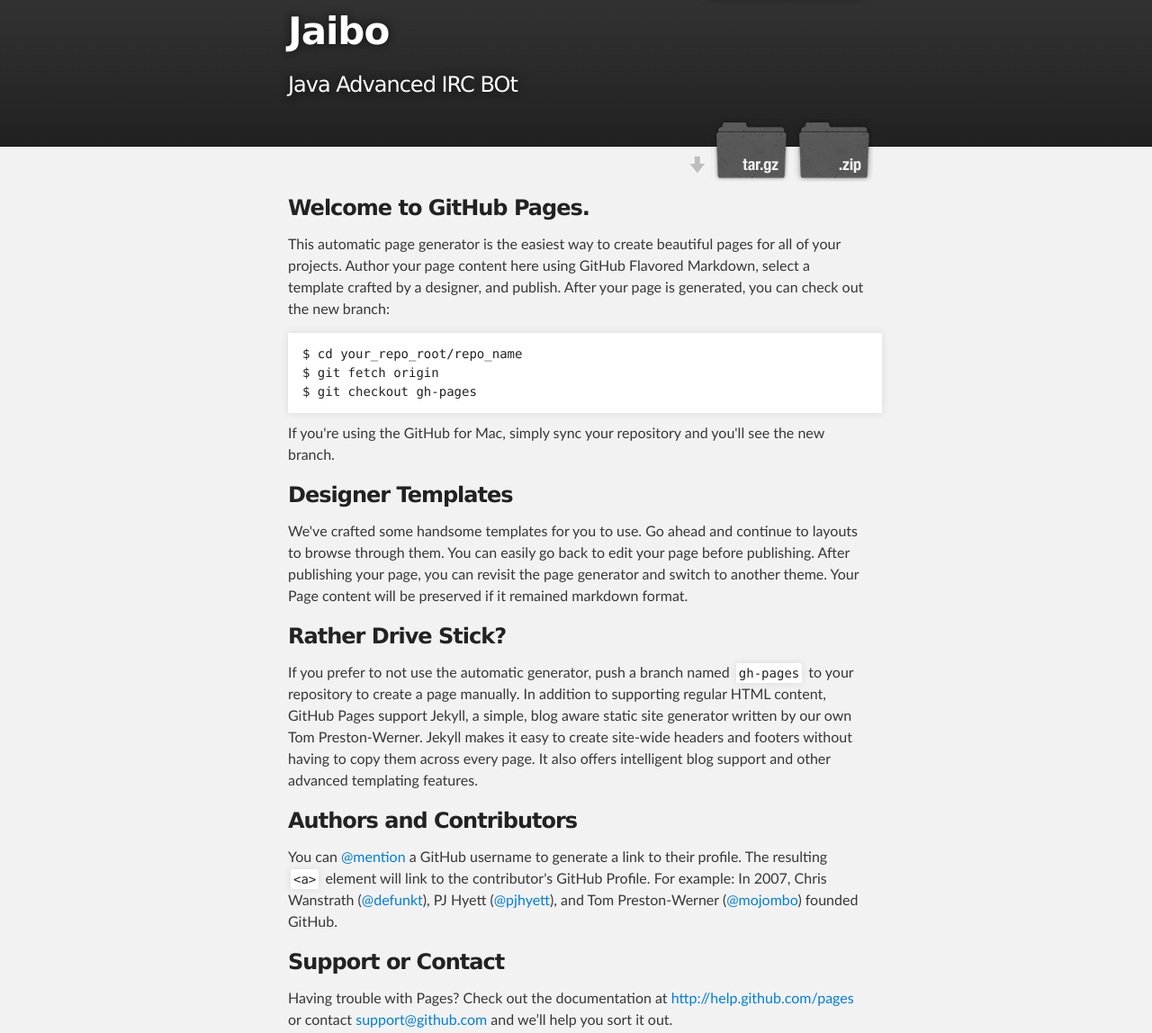
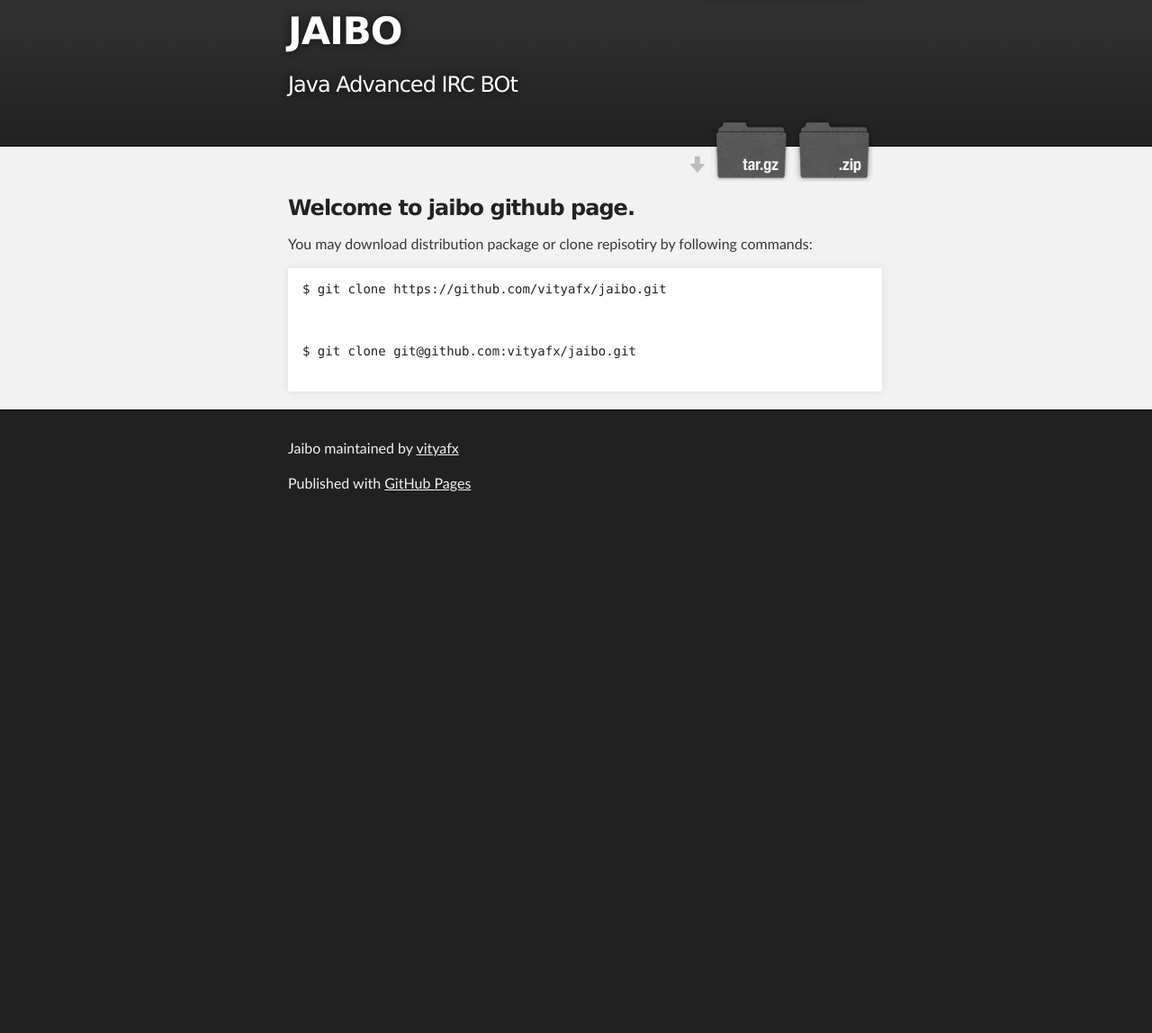
Before and after one commit to vityafx/jaibo, a plain HTML site: page index.html in a window 1280 px wide. Shown: the part 47-1195 px from the top of the page at 90% size. After the commit the page ends 800 px from the top, so only its background shows below. Drawn offline with Linux system fonts and the light colour scheme.

Commit message:
Update index.html

```diff
--- a/index.html
+++ b/index.html
@@ -8,7 +8,7 @@
 
     <link rel="stylesheet" type="text/css" media="screen" href="stylesheets/stylesheet.css">
 
-    <title>Jaibo</title>
+    <title>JAIBO - Java Advanced IRC BOt</title>
   </head>
 
   <body>
@@ -18,7 +18,7 @@
         <header class="inner">
           <a id="forkme_banner" href="https://github.com/vityafx/jaibo">View on GitHub</a>
 
-          <h1 id="project_title">Jaibo</h1>
+          <h1 id="project_title">JAIBO</h1>
           <h2 id="project_tagline">Java Advanced IRC BOt</h2>
 
             <section id="downloads">
@@ -32,36 +32,13 @@
     <div id="main_content_wrap" class="outer">
       <section id="main_content" class="inner">
         <h3>
-<a name="welcome-to-github-pages" class="anchor" href="#welcome-to-github-pages"><span class="octicon octicon-link"></span></a>Welcome to GitHub Pages.</h3>
+<a name="welcome-to-github-pages" class="anchor" href="#welcome-to-github-pages"><span class="octicon octicon-link"></span></a>Welcome to jaibo github page.</h3>
 
-<p>This automatic page generator is the easiest way to create beautiful pages for all of your projects. Author your page content here using GitHub Flavored Markdown, select a template crafted by a designer, and publish. After your page is generated, you can check out the new branch:</p>
+<p>You may download distribution package or clone repisotiry by following commands:</p>
 
-<pre><code>$ cd your_repo_root/repo_name
-$ git fetch origin
-$ git checkout gh-pages
-</code></pre>
-
-<p>If you're using the GitHub for Mac, simply sync your repository and you'll see the new branch.</p>
-
-<h3>
-<a name="designer-templates" class="anchor" href="#designer-templates"><span class="octicon octicon-link"></span></a>Designer Templates</h3>
-
-<p>We've crafted some handsome templates for you to use. Go ahead and continue to layouts to browse through them. You can easily go back to edit your page before publishing. After publishing your page, you can revisit the page generator and switch to another theme. Your Page content will be preserved if it remained markdown format.</p>
-
-<h3>
-<a name="rather-drive-stick" class="anchor" href="#rather-drive-stick"><span class="octicon octicon-link"></span></a>Rather Drive Stick?</h3>
-
-<p>If you prefer to not use the automatic generator, push a branch named <code>gh-pages</code> to your repository to create a page manually. In addition to supporting regular HTML content, GitHub Pages support Jekyll, a simple, blog aware static site generator written by our own Tom Preston-Werner. Jekyll makes it easy to create site-wide headers and footers without having to copy them across every page. It also offers intelligent blog support and other advanced templating features.</p>
-
-<h3>
-<a name="authors-and-contributors" class="anchor" href="#authors-and-contributors"><span class="octicon octicon-link"></span></a>Authors and Contributors</h3>
-
-<p>You can <a href="https://github.com/blog/821" class="user-mention">@mention</a> a GitHub username to generate a link to their profile. The resulting <code>&lt;a&gt;</code> element will link to the contributor's GitHub Profile. For example: In 2007, Chris Wanstrath (<a href="https://github.com/defunkt" class="user-mention">@defunkt</a>), PJ Hyett (<a href="https://github.com/pjhyett" class="user-mention">@pjhyett</a>), and Tom Preston-Werner (<a href="https://github.com/mojombo" class="user-mention">@mojombo</a>) founded GitHub.</p>
-
-<h3>
-<a name="support-or-contact" class="anchor" href="#support-or-contact"><span class="octicon octicon-link"></span></a>Support or Contact</h3>
-
-<p>Having trouble with Pages? Check out the documentation at <a href="http://help.github.com/pages">http://help.github.com/pages</a> or contact <a href="mailto:support@github.com">support@github.com</a> and we’ll help you sort it out.</p>
+<pre><code>$ git clone https://github.com/vityafx/jaibo.git</code>
+  <code>$ git clone git@github.com:vityafx/jaibo.git</code>
+</pre>
       </section>
     </div>
 
```
